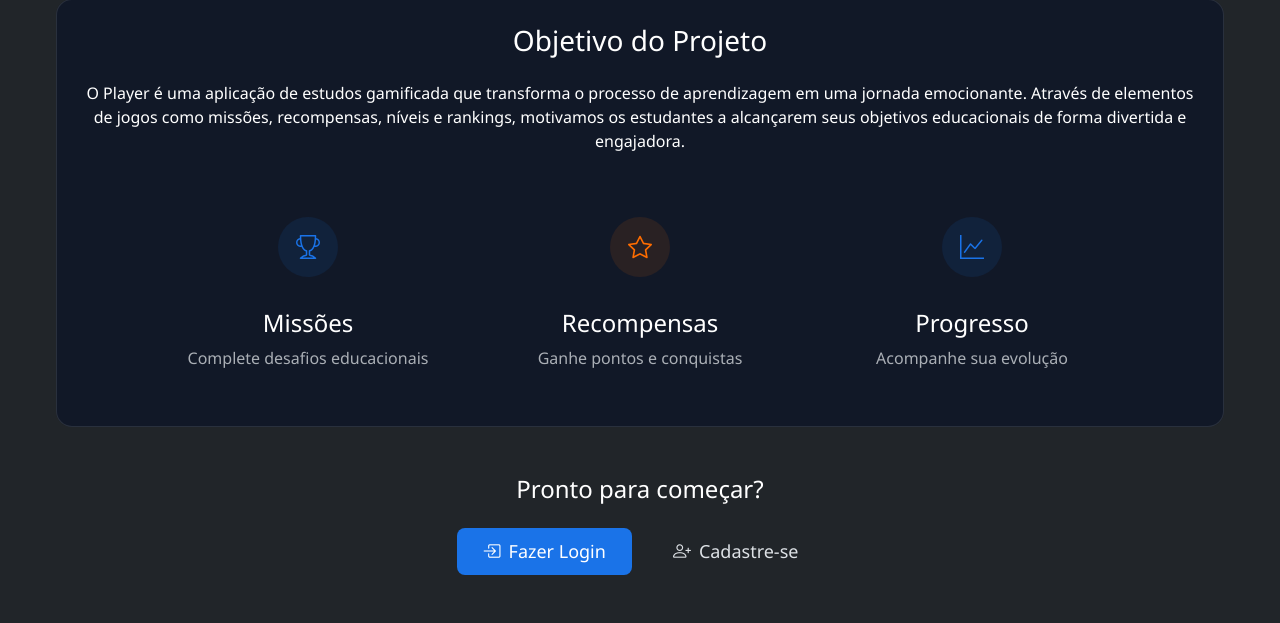
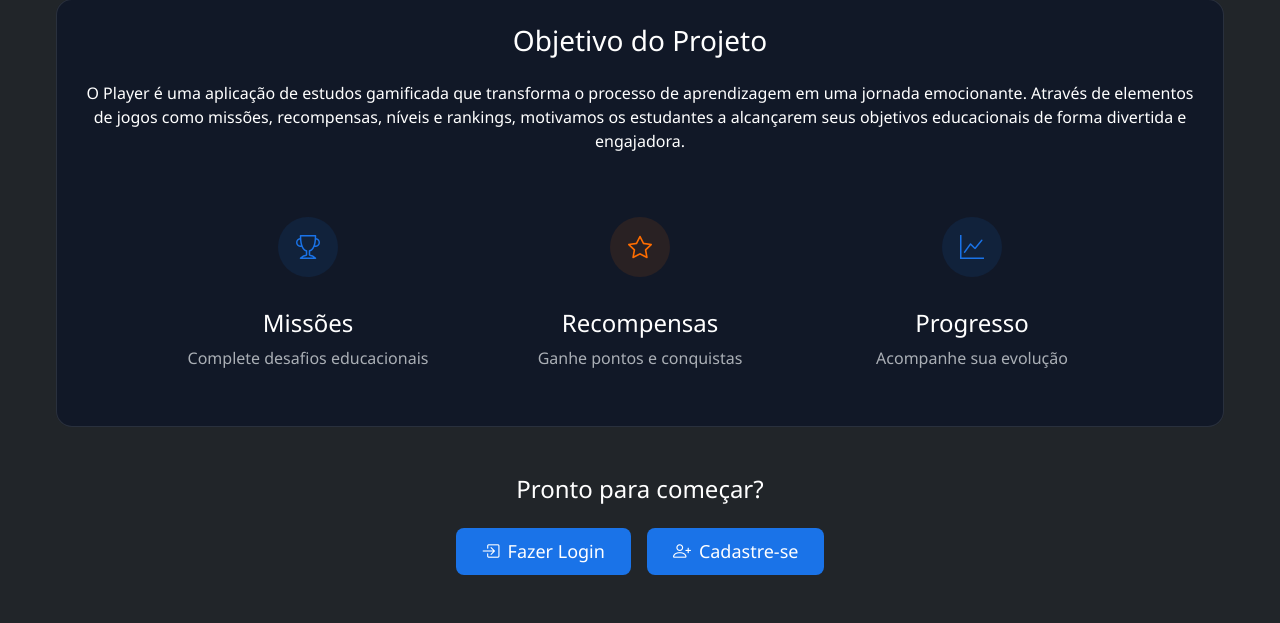
Before and after one commit to Pedroartur84/Plataforma-de-educa-o-gameficada, a Django app: page / in a window 1280 px wide. Shown: the part 345-968 px from the top of the page. Run offline with Django 5.2, Linux system fonts and the light colour scheme.

Commit message:
alterada a cor do botão.

```diff
--- a/templates/home.html
+++ b/templates/home.html
@@ -53,7 +53,7 @@
                     <a href="{% url 'usuarios:login' %}" class="btn btn-primary btn-lg px-4 py-2">
                         <i class="bi bi-box-arrow-in-right me-2"></i> Fazer Login
                     </a>
-                    <a href="{% url 'usuarios:cadastro' %}" class="btn btn-outline-accent btn-lg px-4 py-2">
+                    <a href="{% url 'usuarios:cadastro' %}" class="btn btn-primary btn-lg px-4 py-2">
                         <i class="bi bi-person-plus me-2"></i> Cadastre-se
                     </a>
                 </div>
```
